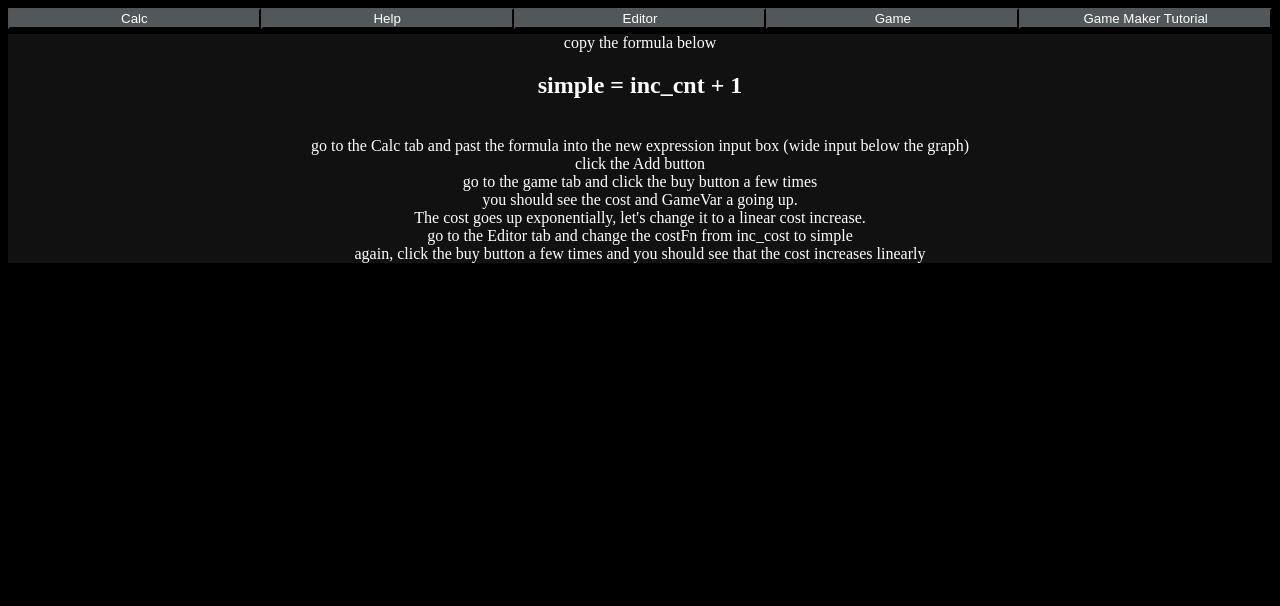
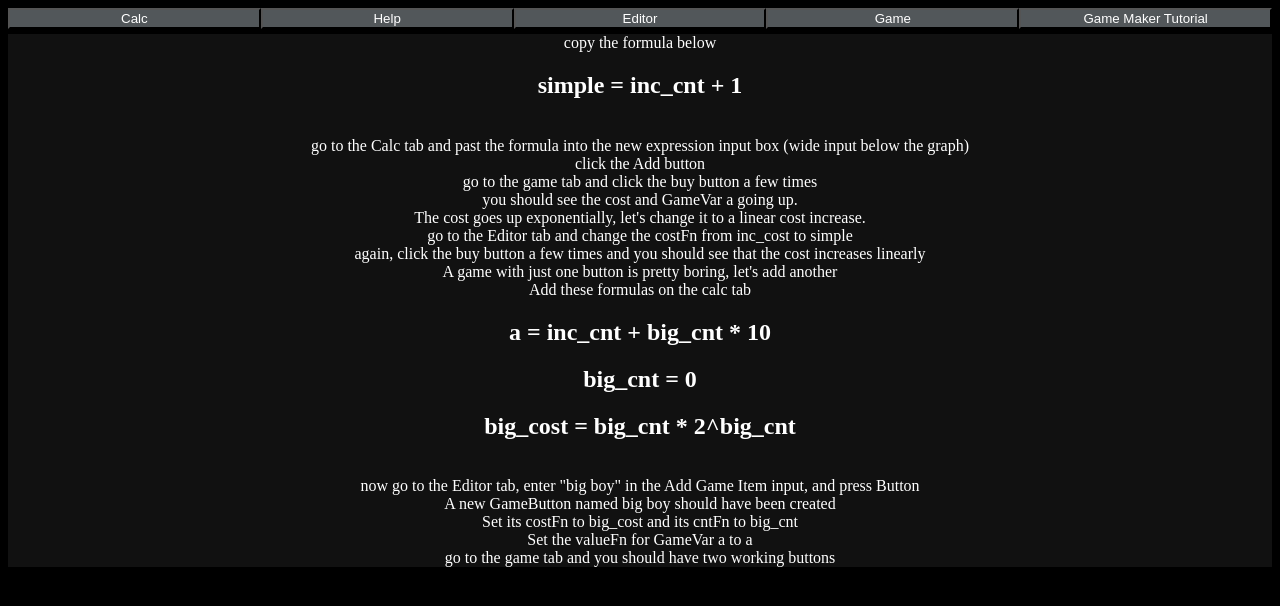
Before and after one commit to typeholes/ig-calc, a Vue app: page / in a window 1280 px wide. Both pictures are taken after a click on the button "Game Maker Tutorial". Shown: the top 606 px of the page. Built offline with nearby package versions, Linux system fonts and the light colour scheme.

Commit message:
updated tutorial to show adding a new button

```diff
--- a/src/components/game/GameMakerTutorial.vue
+++ b/src/components/game/GameMakerTutorial.vue
@@ -17,5 +17,17 @@ import { reactive } from "vue";
     go to the Editor tab and change the costFn from inc_cost to simple <br />
     again, click the buy button a few times and you should see that the cost
     increases linearly <br />
+    A game with just one button is pretty boring, let's add another <br />
+    Add these formulas on the calc tab <br />
+    <h2>a = inc_cnt + big_cnt * 10</h2>
+    <h2>big_cnt = 0</h2>
+    <h2>big_cost = big_cnt * 2^big_cnt</h2>
+    <br />
+    now go to the Editor tab, enter "big boy" in the Add Game Item input, and
+    press Button<br />
+    A new GameButton named big boy should have been created<br />
+    Set its costFn to big_cost and its cntFn to big_cnt<br />
+    Set the valueFn for GameVar a to a<br />
+    go to the game tab and you should have two working buttons<br />
   </div>
 </template>
```
